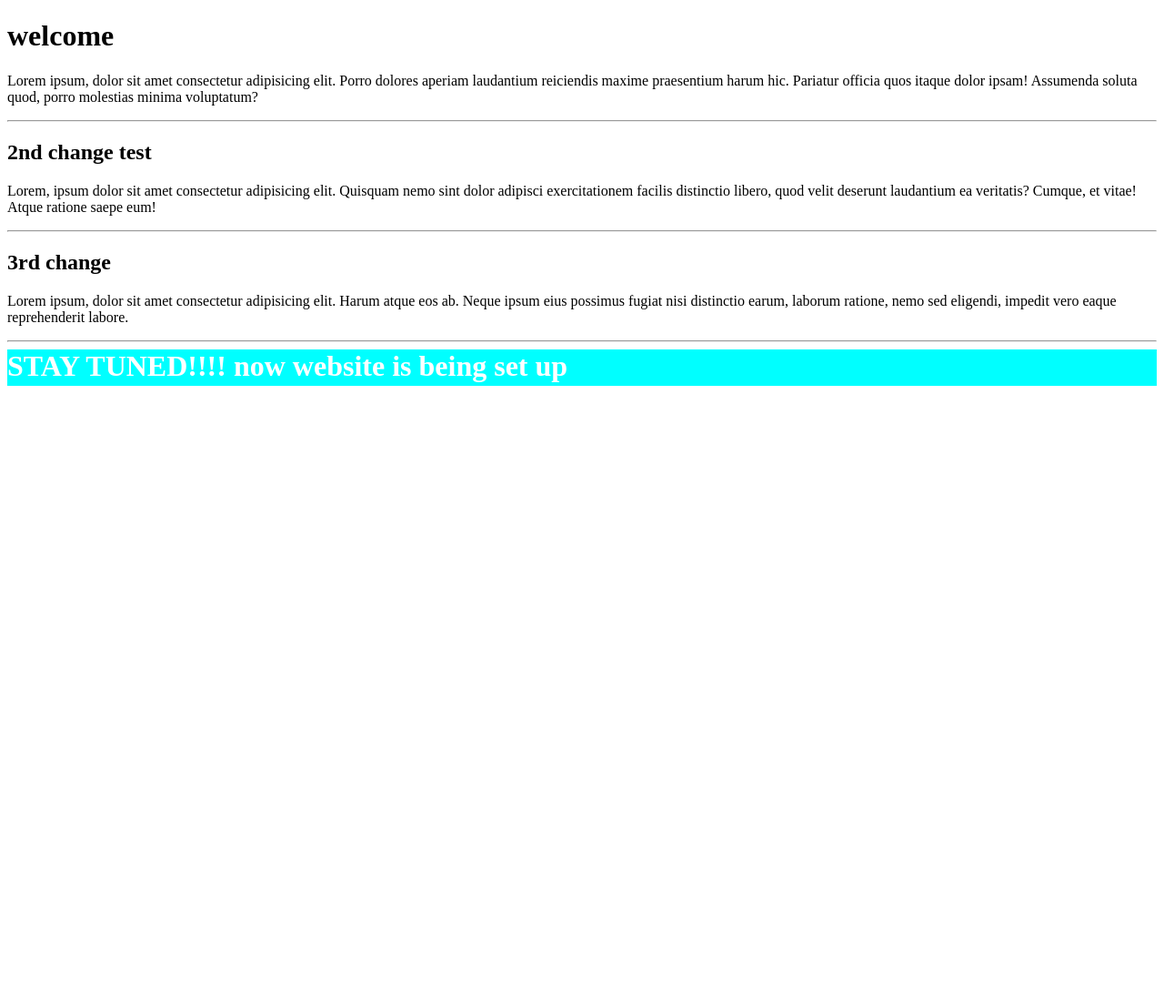
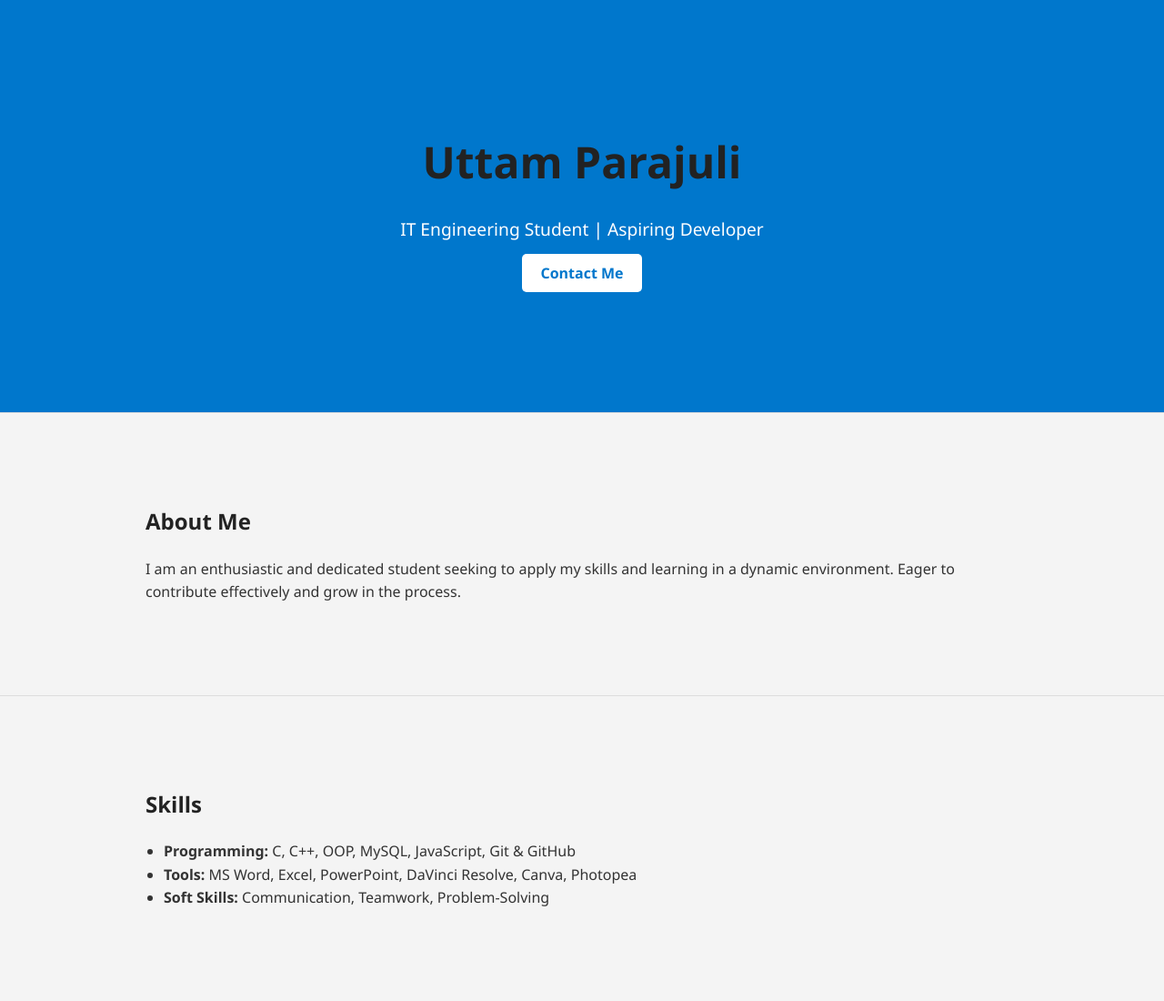
Before and after one commit to Uttam-96/Uttam-96.github.io, a plain HTML site: page index.html in a window 1280 px wide. Shown: the top 1100 px of the page at 91% size. Before the commit the page ends 800 px from the top, so only its background shows below. Drawn offline with Linux system fonts and the light colour scheme.

Commit message:
add html css js

```diff
--- a/index.html
+++ b/index.html
@@ -1,50 +1,103 @@
 <!DOCTYPE html>
 <html lang="en">
-  <head>
-    <meta charset="UTF-8" />
-    <meta name="viewport" content="width=device-width, initial-scale=1.0" />
-    <title>Home || Portfolio</title>
 
-    <style>
-        #msg{
-                background-color: aqua;
-                color: white;
-                height: 40px;
-                margin: auto;
-        }
-    </style>
+<head>
+  <meta charset="UTF-8">
+  <meta name="viewport" content="width=device-width, initial-scale=1.0">
+  <title>Uttam Parajuli | Portfolio</title>
+  <link rel="stylesheet" href="style.css">
+</head>
 
+<body>
+  <!-- Hero Section -->
+  <section id="hero">
+    <div class="container">
+      <h1>Uttam Parajuli</h1>
+      <p>IT Engineering Student | Aspiring Developer</p>
+      <a href="#contact" class="btn">Contact Me</a>
+    </div>
+  </section>
 
-  </head>
+  <!-- About Me Section -->
+  <section id="about">
+    <div class="container">
+      <h2>About Me</h2>
+      <p>I am an enthusiastic and dedicated student seeking to apply my skills and learning in a dynamic environment. Eager to contribute effectively and grow in the process.</p>
+    </div>
+  </section>
 
-  <body>
-    <h1>welcome</h1>
-    <p>
-      Lorem ipsum, dolor sit amet consectetur adipisicing elit. Porro dolores
-      aperiam laudantium reiciendis maxime praesentium harum hic. Pariatur
-      officia quos itaque dolor ipsam! Assumenda soluta quod, porro molestias
-      minima voluptatum?
-    </p>
-    <hr />
+  <!-- Skills Section -->
+  <section id="skills">
+    <div class="container">
+      <h2>Skills</h2>
+      <ul>
+        <li><strong>Programming:</strong> C, C++, OOP, MySQL, JavaScript, Git & GitHub</li>
+        <li><strong>Tools:</strong> MS Word, Excel, PowerPoint, DaVinci Resolve, Canva, Photopea</li>
+        <li><strong>Soft Skills:</strong> Communication, Teamwork, Problem-Solving</li>
+      </ul>
+    </div>
+  </section>
 
-    <h2>2nd change test</h2>
-    <p>
-      Lorem, ipsum dolor sit amet consectetur adipisicing elit. Quisquam nemo
-      sint dolor adipisci exercitationem facilis distinctio libero, quod velit
-      deserunt laudantium ea veritatis? Cumque, et vitae! Atque ratione saepe
-      eum!
-    </p>
+  <!-- Education Section -->
+  <section id="education">
+    <div class="container">
+      <h2>Education</h2>
+      <div class="edu-item">
+        <h3>Bachelor of Engineering in Information Technology</h3>
+        <p>Pokhara University, 2081 BS – Present</p>
+      </div>
+      <div class="edu-item">
+        <h3>High School in Computer Science</h3>
+        <p>Motherland Secondary School, 2079 BS – 2081 BS</p>
+      </div>
+    </div>
+  </section>
 
-    <hr />
-    <h2>3rd change</h2>
-    <p>
-      Lorem ipsum, dolor sit amet consectetur adipisicing elit. Harum atque eos
-      ab. Neque ipsum eius possimus fugiat nisi distinctio earum, laborum
-      ratione, nemo sed eligendi, impedit vero eaque reprehenderit labore.
-    </p>
+  <!-- Projects Section -->
+  <section id="projects">
+    <div class="container">
+      <h2>Projects</h2>
+      <ul>
+        <li><strong>Personal Portfolio Website:</strong> Developed using HTML, CSS, JavaScript (Jan 2025)</li>
+        <li><strong>YouTube Cinematic Video Editing:</strong> Ongoing, using DaVinci Resolve (2024 – Present)</li>
+      </ul>
+    </div>
+  </section>
 
-    <hr>
+  <!-- Certifications Section -->
+  <section id="certifications">
+    <div class="container">
+      <h2>Certifications</h2>
+      <ul>
+        <li>Introduction to Git and GitHub – PU Tech Club, May 2025</li>
+        <li>Rotary Youth Leadership Award – March 2024</li>
+      </ul>
+    </div>
+  </section>
 
-    <h1 id="msg">STAY TUNED!!!! now website is being set up</h1>
-  </body>
+  <!-- Languages Section -->
+  <section id="languages">
+    <div class="container">
+      <h2>Languages</h2>
+      <ul>
+        <li>English – Fluent</li>
+        <li>Nepali – Native</li>
+        <li>Hindi – Conversational</li>
+      </ul>
+    </div>
+  </section>
+
+  <!-- Contact Section -->
+  <section id="contact">
+    <div class="container">
+      <h2>Contact</h2>
+      <p>Email: parajuliuttam96@gmail.com</p>
+      <p>Phone: +977-9819107790</p>
+      <p>Address: Archalbot-02, Pokhara</p>
+    </div>
+  </section>
+
+  <script src="script.js"></script>
+</body>
+
 </html>
--- /dev/null
+++ b/script.js
@@ -0,0 +1,15 @@
+// script.js
+
+// Smooth Scroll for internal anchor links
+document.querySelectorAll('a[href^="#"]').forEach(anchor => {
+  anchor.addEventListener('click', function (e) {
+    e.preventDefault();
+
+    const target = document.querySelector(this.getAttribute('href'));
+    if (target) {
+      target.scrollIntoView({
+        behavior: 'smooth'
+      });
+    }
+  });
+});
--- /dev/null
+++ b/style.css
@@ -0,0 +1,88 @@
+/* style.css */
+
+/* General Reset */
+
+* {
+  margin: 0;
+  padding: 0;
+  box-sizing: border-box;
+  font-family: 'Segoe UI', Tahoma, Geneva, Verdana, sans-serif;
+}
+
+body {
+  line-height: 1.6;
+  background-color: #f4f4f4;
+  color: #333;
+}
+
+.container {
+  max-width: 1000px;
+  margin: auto;
+  padding: 40px 20px;
+}
+
+section {
+  padding: 60px 0;
+  border-bottom: 1px solid #ddd;
+}
+
+h1, h2, h3 {
+  margin-bottom: 20px;
+  color: #222;
+}
+
+p, li {
+  font-size: 1rem;
+  line-height: 1.6;
+}
+
+ul {
+  list-style-type: disc;
+  padding-left: 20px;
+}
+
+/* Hero Section */
+#hero {
+  background-color: #0077cc;
+  color: #fff;
+  text-align: center;
+  padding: 100px 20px;
+}
+
+#hero h1 {
+  font-size: 3rem;
+}
+
+#hero p {
+  font-size: 1.2rem;
+  margin: 10px 0 20px;
+}
+
+.btn {
+  background-color: #fff;
+  color: #0077cc;
+  padding: 10px 20px;
+  text-decoration: none;
+  border-radius: 5px;
+  font-weight: bold;
+  transition: background 0.3s ease;
+}
+
+.btn:hover {
+  background-color: #e6e6e6;
+}
+
+/* Education Items */
+.edu-item {
+  margin-bottom: 20px;
+}
+
+/* Responsive */
+@media (max-width: 768px) {
+  #hero h1 {
+    font-size: 2.2rem;
+  }
+  .container {
+    padding: 30px 15px;
+  }
+}
```
